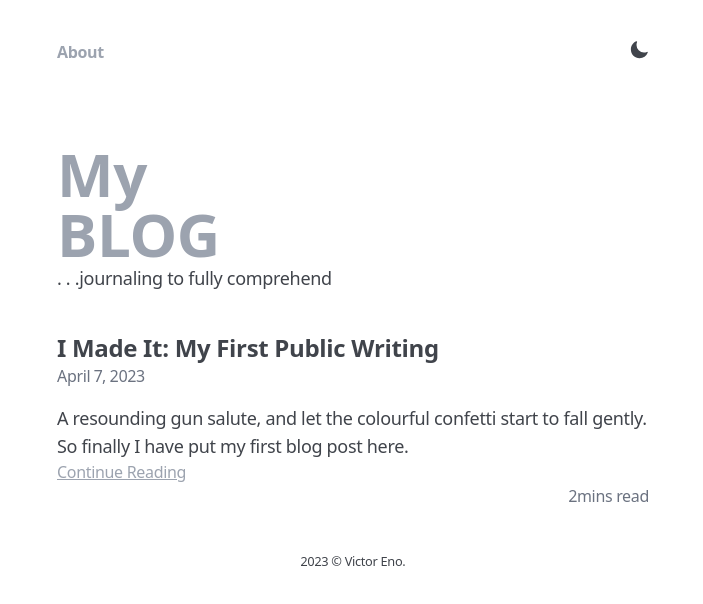
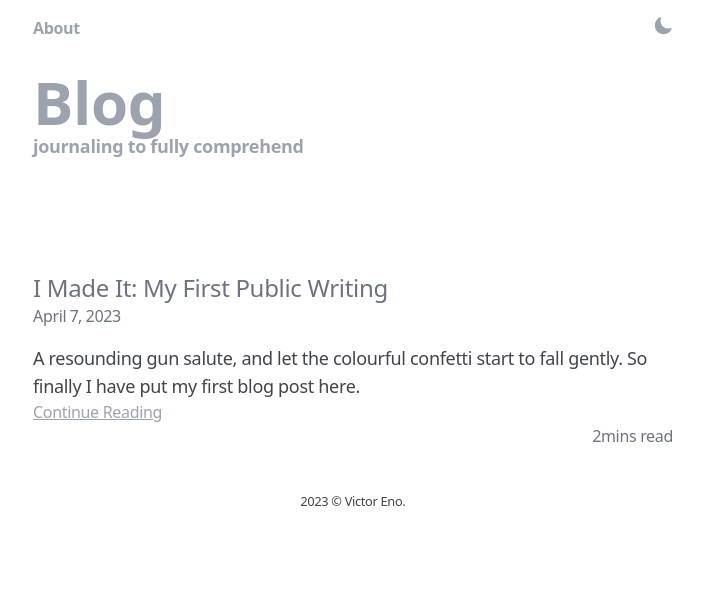
Before and after one commit to victor-eno/vicjournals, a Next.js app: page /blog in a window 1280 px wide. Shown: the top 604 px of the page, without its empty margins (287-990 px from the left). Built offline with nearby package versions, Linux system fonts and the light colour scheme.

Commit message:
adjust screen size

```diff
--- a/components/Footer.jsx
+++ b/components/Footer.jsx
@@ -6,7 +6,7 @@ const YEAR = new Date().getFullYear()
 
 const Footer = () => {
     return (
-        <footer className="min-w-md mx-auto lg:max-w-2xl dark:bg-coolnight-100 text-base-content">
+        <footer className="min-w-md mx-auto lg:max-w-2xl text-greytext-100 text-base-content">
           <div className="flex items-center justify-center">
             <div>
             <h1>
--- a/components/Toggle.jsx
+++ b/components/Toggle.jsx
@@ -25,7 +25,7 @@ import {useState, useEffect} from "react";
 
           else {
             return (
-              <MoonIcon className="w-5 h-5 text-coolnight-100 " role="button" onClick={() => setTheme('dark')} />
+              <MoonIcon className="w-5 h-5 text-greytext-100 " role="button" onClick={() => setTheme('dark')} />
             )
           }
        };
--- a/pages/blog.js
+++ b/pages/blog.js
@@ -17,13 +17,13 @@ export default function Blog({ posts }) {
         <link rel='icon' href='/favicon.ico' />
       </Head>
 
-      <nav className="flex justify-between p-10">
+      <nav className="flex justify-between p-4">
 
       <div className="left-0 top-0">
             <Link href="/" passHref>
               <a>
                <div className="cursor-pointer">
-                  <h1 className="font-bold text-greytext-100 dark:text-whitetext-100">About</h1>
+                  <h1 className="font-bold text-greytext-100">About</h1>
                </div>
                </a>
             </Link>
@@ -38,26 +38,29 @@ export default function Blog({ posts }) {
 
        </nav>
 
-       <div className="flex justify-between p-10">
+       <div className="flex justify-between p-4">
        <div className="text-6xl font-black left-0 top-0">
-       <h1 className="text-greytext-100 dark:text-whitetext-100">
-          My
+       <h1 className="text-greytext-100">
+          Blog
         </h1>
-        <h1 className="text-greytext-100 dark:text-whitetext-100">
-          BLOG <p className="font-normal">. . .journaling to fully comprehend</p>
-        </h1>
+        <p className="text-greytext-100">
+        journaling to fully comprehend
+        </p>
         </div>
         </div>
-
+        <br></br>
+        <br></br>
+        <br></br>
+        <br></br>
       <main>
 
-        <div className='px-10'>
+        <div className='px-4'>
           {posts?.map((post) => {
             return (
 
               <div  key={`${post.slug}`} href={`/blog/${post.slug}`}>
                   <div className='mb-4'>
-                    <h1 className='text-2xl font-semibold'>{post.frontMatter.title}</h1>
+                    <h1 className='text-2xl text-gray-500'>{post.frontMatter.title}</h1>
                     <h1 className="font-base h-10 text-gray-500">{post.frontMatter.date}</h1>
                     <p>{post.frontMatter.metaDesc}</p>
                     <Link key={`${post.slug}`} href={`/blog/${post.slug}`}>
--- a/pages/blog/[slug].js
+++ b/pages/blog/[slug].js
@@ -5,7 +5,6 @@ import Head from "next/head";
 import fs from "fs";
 import matter from "gray-matter";
 import md from "markdown-it";
-import Toggle from "../../components/Toggle";
 import { ArrowLeftIcon } from "@heroicons/react/24/outline";
 
 export async function getStaticPaths() {
@@ -48,21 +47,21 @@ function BlogPage({ frontMatter, content }) {
       </Head>
 
       <nav className="flex justify-between p-10 p-2 m-2">
+      <div></div>
+
+      <div className="order-last">
       <Link href="/blog" passHref>
       <a>
-        <div className="cursor-pointer">
+      <div className="pl-2 cursor-pointer">
           <ArrowLeftIcon className="h-6 w-12 font-bold" />
-        </div>
+      </div>
       </a>
       </Link>
-
-      <div className="order-last">
-        <Toggle />
-        </div>
+      </div>
 
      </nav>
       <main>
-      <div className='p-6'>
+      <div className='p-2'>
       <article
         className='px-2 prose text-base dark:text-blue-200'
         dangerouslySetInnerHTML={{ __html: md().render(content) }}
--- a/pages/index.js
+++ b/pages/index.js
@@ -18,13 +18,13 @@ import Socials from "../components/Socials";
         <link rel='icon' href='/favicon.ico' />
       </Head>
 
-      <nav className="flex justify-between p-10">
+      <nav className="flex justify-between p-4">
 
       <div className="left-0 top-0">
       <Link href="/blog" passHref>
       <a>
         <div className="cursor-pointer">
-          <h1 className="font-bold text-greytext-100 dark:text-whitetext-100">Blog</h1>
+          <h1 className="font-bold text-greytext-100">Blog</h1>
         </div>
       </a>
       </Link>
@@ -36,21 +36,21 @@ import Socials from "../components/Socials";
 
        </nav>
 
-       <div className="flex justify-between p-10">
+       <div className="flex justify-between p-4">
        <div className="text-6xl font-black left-0 top-0">
-        <h1 className="text-greytext-100 dark:text-whitetext-100">
+        <h1 className="text-greytext-100">
           VICTOR
         </h1>
-        <h1 className="text-greytext-100 dark:text-whitetext-100">
+        <h1 className="text-greytext-100">
           ENO
         </h1>
-        <p className="font-normal">. . .victor underscore eno three four five at
+        <p className="text-greytext-100">victor underscore eno three four five at
         protonmail dot com
         </p>
         </div>
         </div>
 
-      <main className="px-10">
+      <main className="px-4">
 
           <br></br>
 
```
